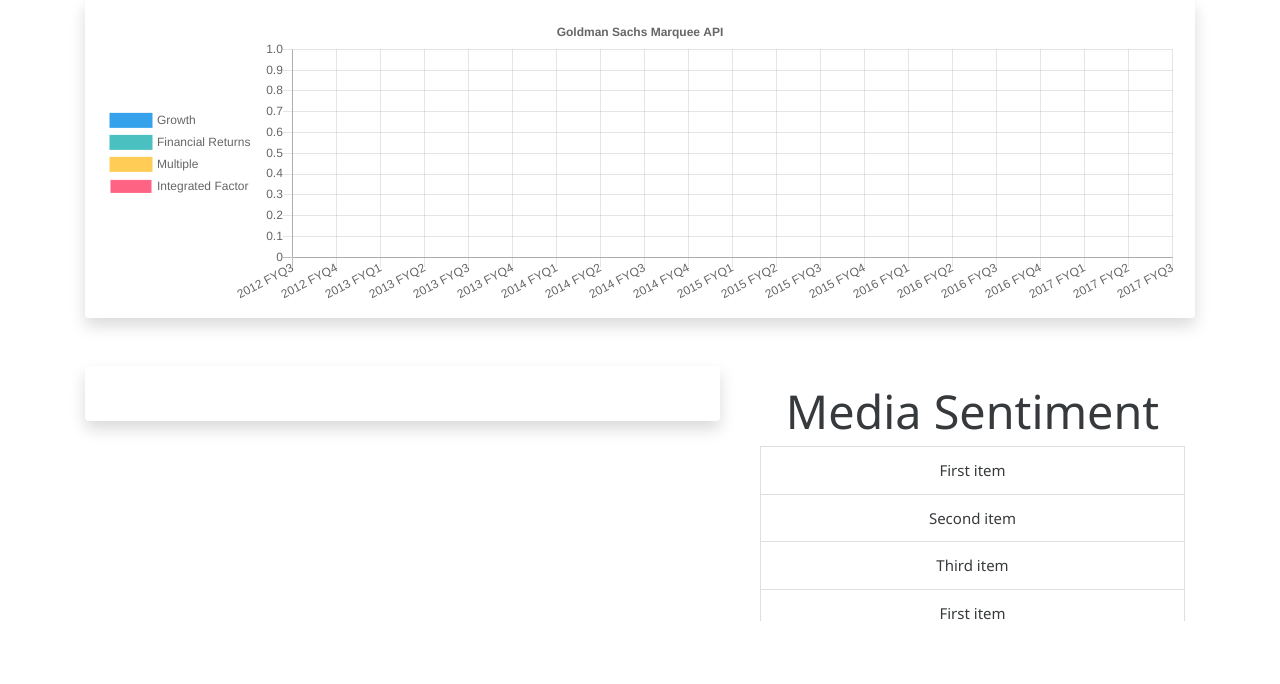
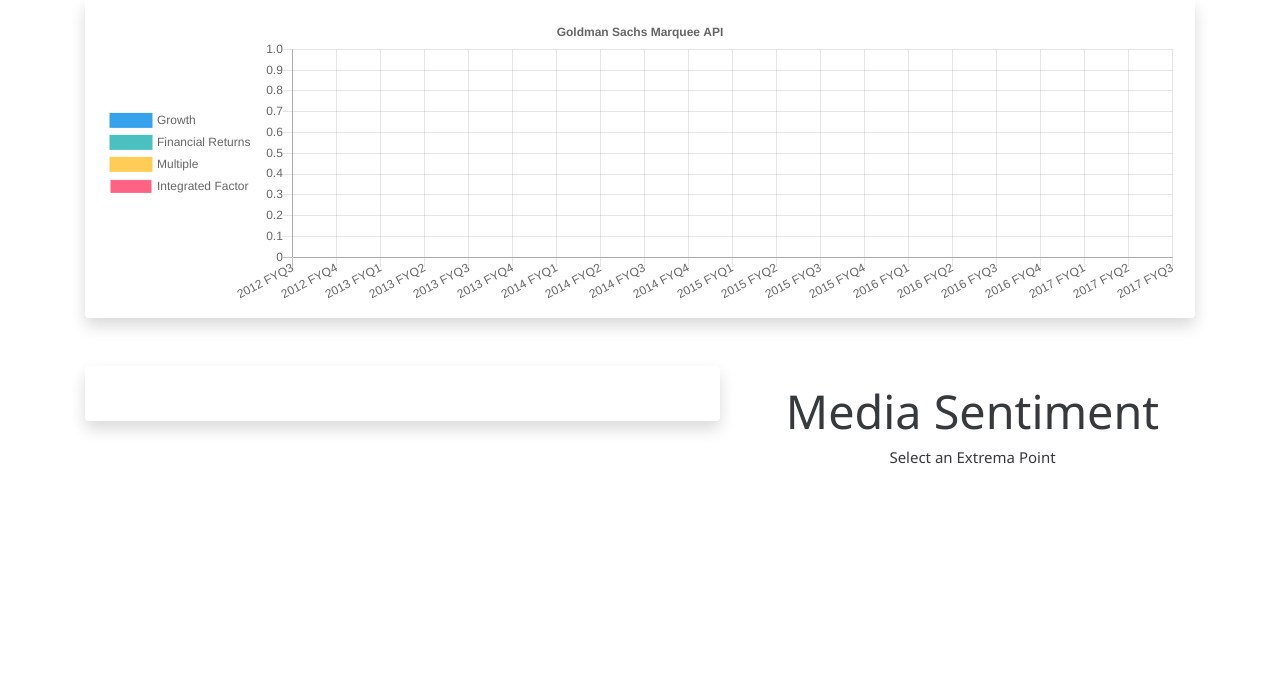
Before and after one commit to dwang/pennapps-2019f, a Flask app: template app/templates/dashboard.html in a window 1280 px wide. Shown: the part 65-749 px from the top of the page. Run offline with Flask 2, Linux system fonts and the light colour scheme; the template is opened without the code that fills it: most values are stand-ins (such as "Sample title", 1, 10 or a date in 2020); some libraries are stand-ins or nearby versions.

Commit message:
updated dashboard

```diff
--- a/app/templates/dashboard.html
+++ b/app/templates/dashboard.html
@@ -25,24 +25,16 @@
              <div class="col-md-13" style="text-align: center; padding: 10px; height: 5vh">
                 <span style="font-size: 4vh">Media Sentiment</span>
                 <ul class="list-group" style="max-height:175px; overflow-y:scroll">
-                  <li class="list-group-item">First item</li>
-                  <li class="list-group-item">Second item</li>
-                  <li class="list-group-item">Third item</li>
-                  <li class="list-group-item">First item</li>
-                  <li class="list-group-item">Second item</li>
-                  <li class="list-group-item">Third item</li>
-                  <li class="list-group-item">First item</li>
-                  <li class="list-group-item">Second item</li>
-                  <li class="list-group-item">Third item</li>
-                  <li class="list-group-item">First item</li>
-                  <li class="list-group-item">Second item</li>
-                  <li class="list-group-item">Third item</li>
-                  <li class="list-group-item">First item</li>
-                  <li class="list-group-item">Second item</li>
-                  <li class="list-group-item">Third item</li>
-                  <li class="list-group-item">First item</li>
-                  <li class="list-group-item">Second item</li>
-                  <li class="list-group-item">Third item</li>
+                  <li class="list-group-item-0">Select an Extrema Point</li>
+                  <li class="list-group-item-1"></li>
+                  <li class="list-group-item-2"></li>
+                  <li class="list-group-item-3"></li>
+                  <li class="list-group-item-4"></li>
+                  <li class="list-group-item-5"></li>
+                  <li class="list-group-item-6"></li>
+                  <li class="list-group-item-7"></li>
+                  <li class="list-group-item-8"></li>
+                  <li class="list-group-item-9"></li>
                 </ul>
              </div>
           </div>
```
